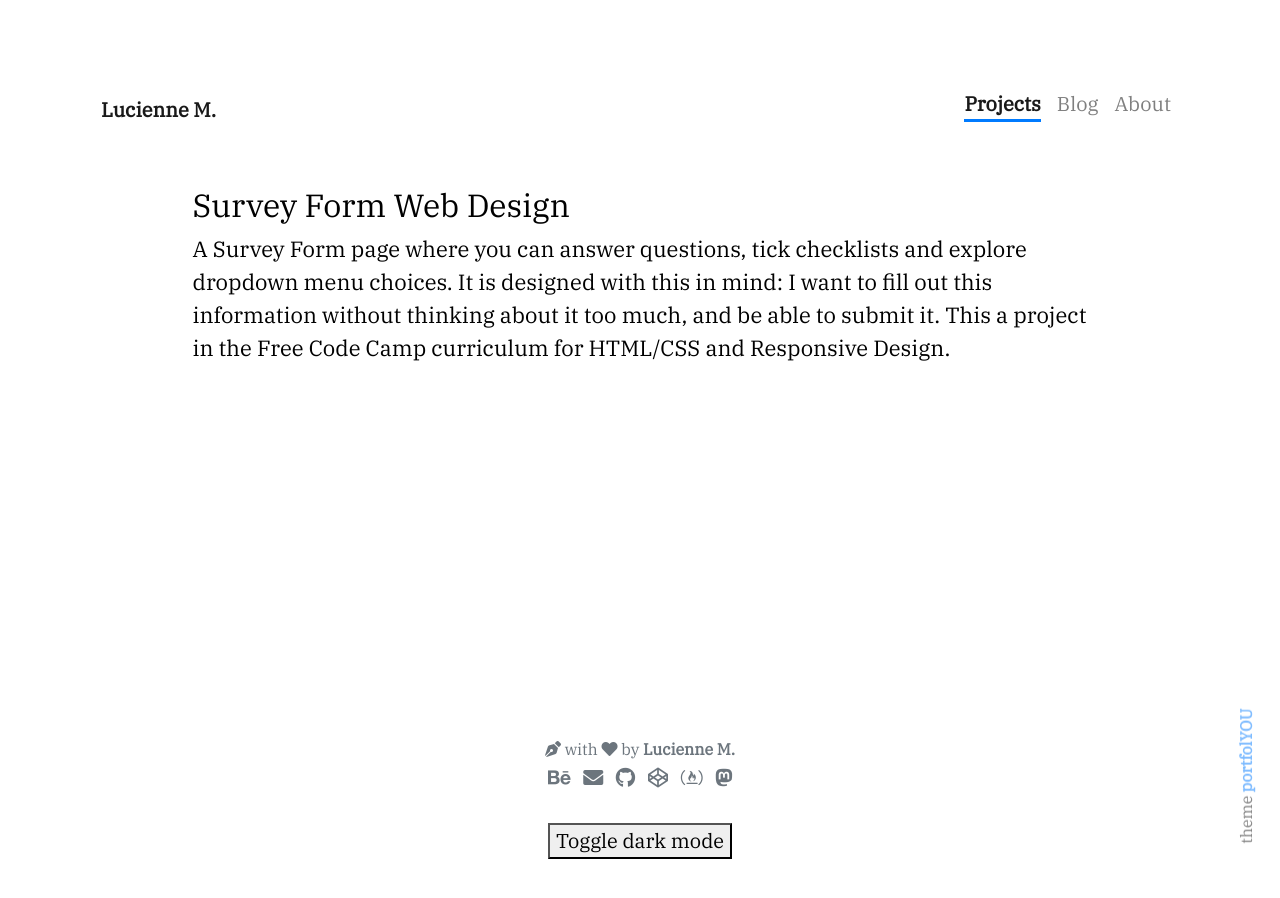
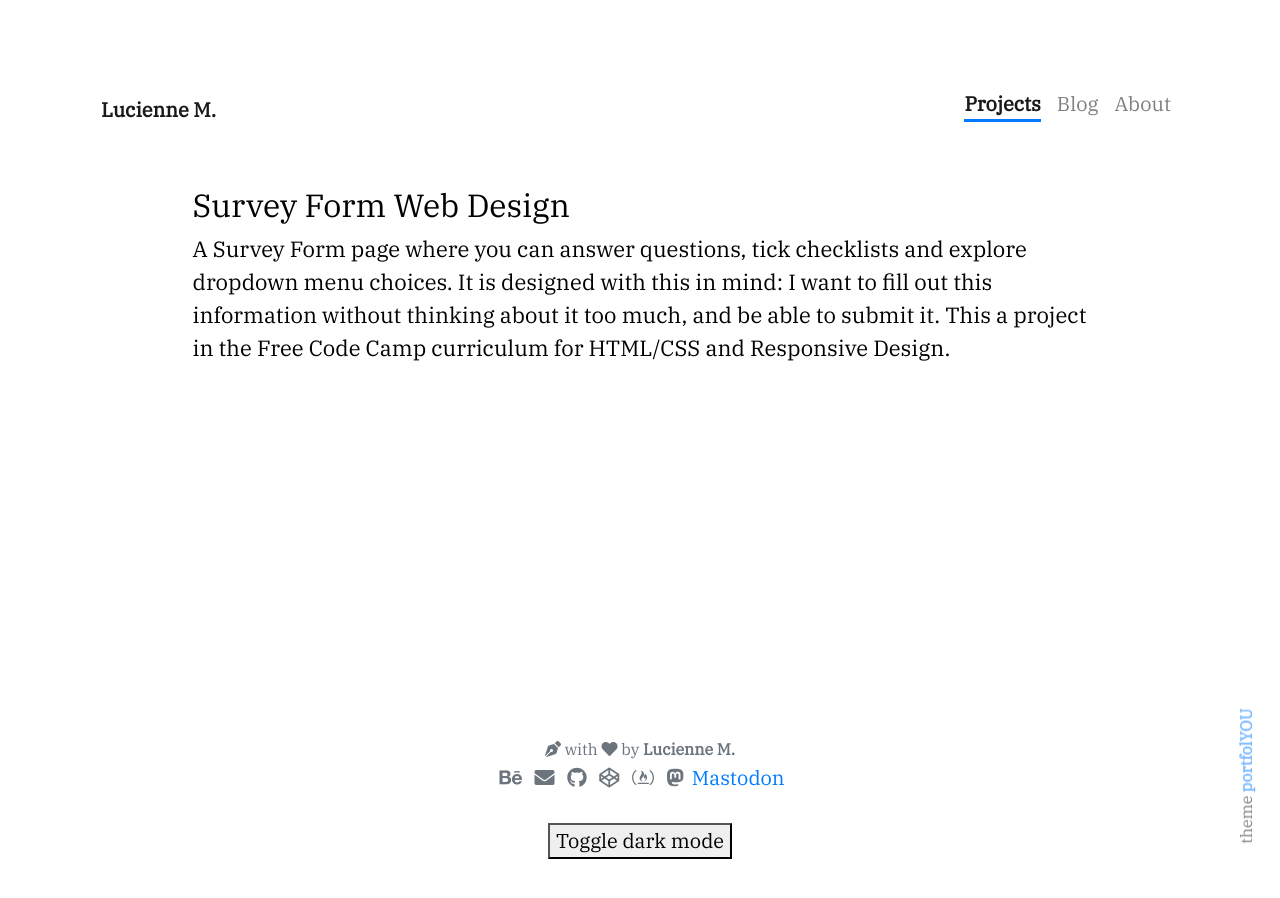
Before and after one commit to lmldvd/lmldvd.github.io, a Jekyll site: the page built from _projects/(5) 5th Project.md, in a window 1280 px wide. Built offline with Jekyll 4.4.1, drawn with Linux system fonts in a browser that asks for light colours; nearby versions of some CDN libraries; some web fonts are replaced.

Commit message:
Update social.html

```diff
--- a/_includes/social.html
+++ b/_includes/social.html
@@ -16,5 +16,5 @@
     {%- endif -%}
 
   {% endfor %}
-
+<a rel="me" href="https://mastodon.social/@lmldvd">Mastodon</a>
 </div>
```
